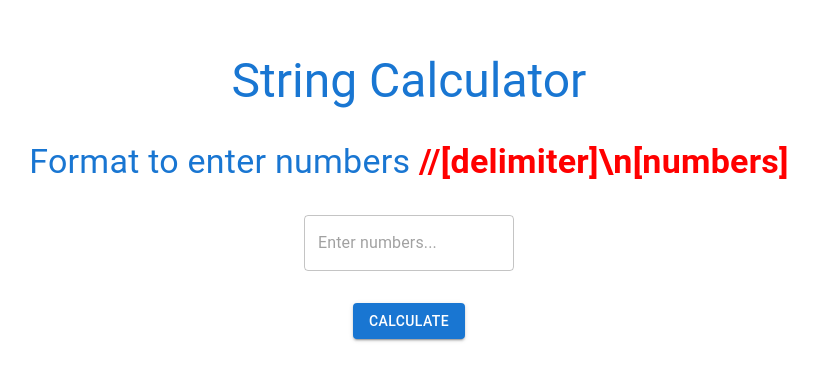
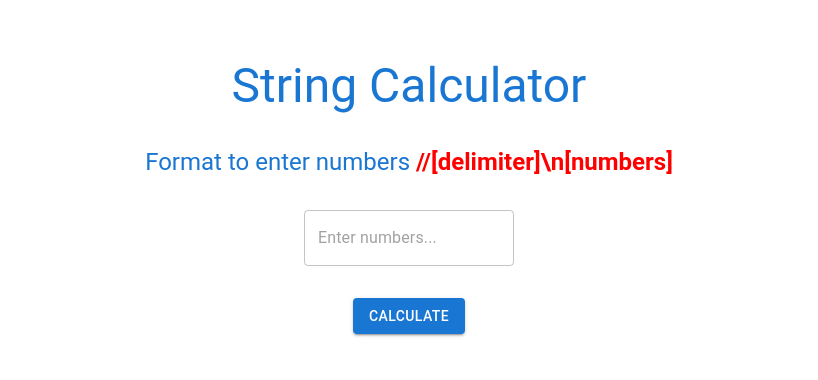
Before and after one commit to abcthedev/stringCalculatorTDD_Incubyte, a React (Vite) app: page / in a window 1280 px wide. Shown: the part 204-584 px from the top of the page, without its empty margins (231-1049 px from the left). Built offline with nearby package versions, Linux system fonts and the light colour scheme.

Commit message:
updated font

```diff
--- a/src/components/StringCalculator.tsx
+++ b/src/components/StringCalculator.tsx
@@ -25,7 +25,7 @@ const StringCalculator: React.FC = () => {
                 String Calculator
             </Typography>
 
-            <Typography variant="h4" component="h3" sx={{ my: 4 }} color="primary">
+            <Typography variant="h5" component="h3" sx={{ my: 4 }} color="primary">
                 Format to enter numbers <span style={{ fontWeight: "bold", color: "red" }}>//[delimiter]\n[numbers]</span>
             </Typography>
 
```
